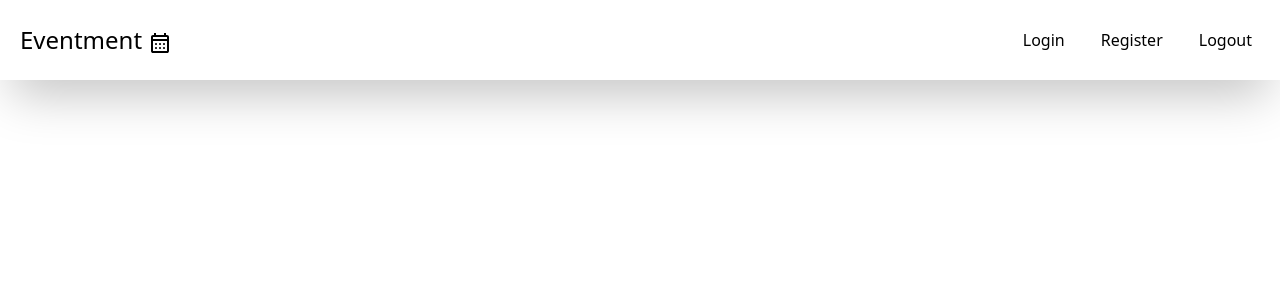
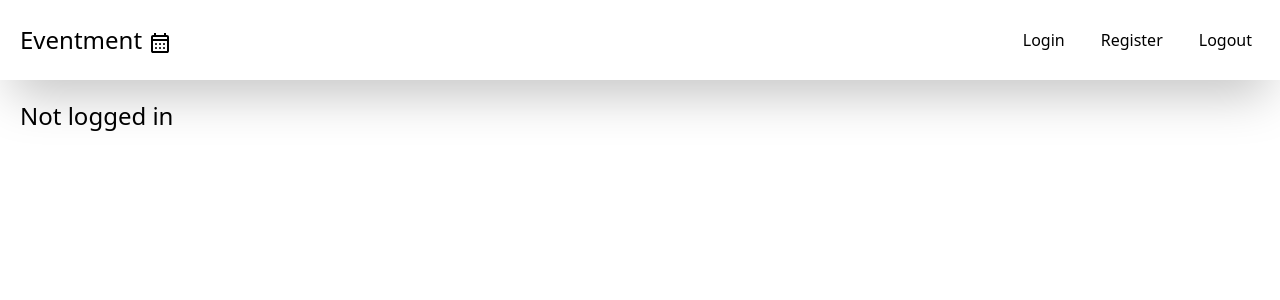
Before and after one commit to Syntrice/eventment, a Next.js app: page / in a window 1280 px wide. Shown: the top 300 px of the page. Built offline with nearby package versions, Linux system fonts and the light colour scheme; no server answers.

Commit message:
feat: Show authentication on home page

```diff
--- a/src/app/page.tsx
+++ b/src/app/page.tsx
@@ -1,3 +1,11 @@
-export default function Home() {
-  return <main></main>
+import { auth } from "@/lib/auth"
+
+export default async function Home() {
+  const session = await auth()
+
+  return (
+    <main className="p-5">
+      <h1 className="text-2xl">{session ? "Logged in" : "Not logged in"}</h1>
+    </main>
+  )
 }
```
